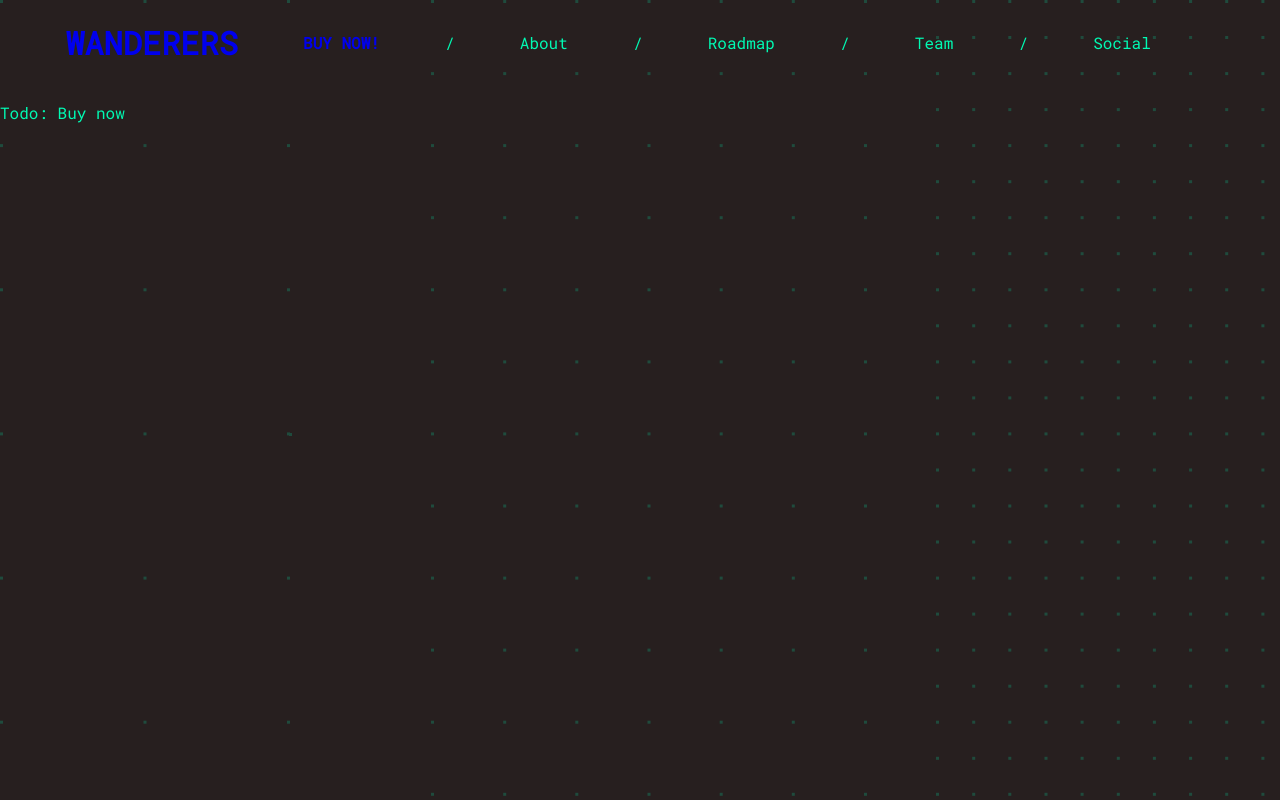
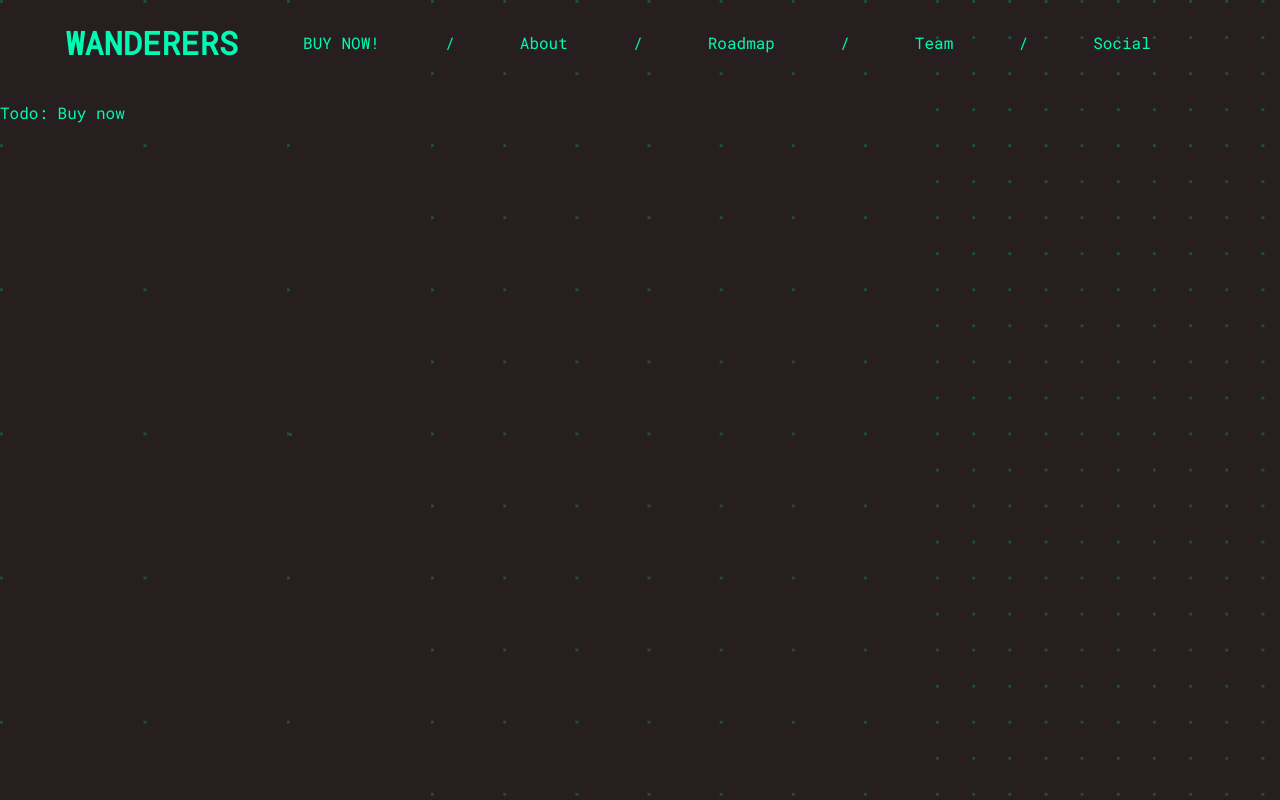
Before and after one commit to wanderers-nft/wanderers, a React (Create React App) app in the folder frontend/: page /buy in a window 1280 px wide. Built offline with nearby package versions, Linux system fonts and the light colour scheme.

Commit message:
Fix links

```diff
--- a/frontend/src/Navigation.tsx
+++ b/frontend/src/Navigation.tsx
@@ -8,23 +8,23 @@ export function Navigation() {
                 <h1><Link to="/">WANDERERS</Link></h1>
             </div>
             <div>
-                <Link to="/buy"><b>BUY NOW!</b></Link>
+                <Link to="/buy">BUY NOW!</Link>
             </div>
             /
             <div>
-                <p>About</p>
+                <Link to="/#about">About</Link>
             </div>
             /
             <div>
-                <p>Roadmap</p>
+                <Link to="/#roadmap">Roadmap</Link>
             </div>
             /
             <div>
-                <p>Team</p>
+                <Link to="/#team">Team</Link>
             </div>
             /
             <div>
-                <p>Social</p>
+                <Link to="/#social">Social</Link>
             </div>
         </div>
     )
--- a/frontend/src/index.css
+++ b/frontend/src/index.css
@@ -14,7 +14,7 @@ code {
     monospace;
 }
 
-a:visited {
+a {
     color: #00fab3;
 }
 
```
